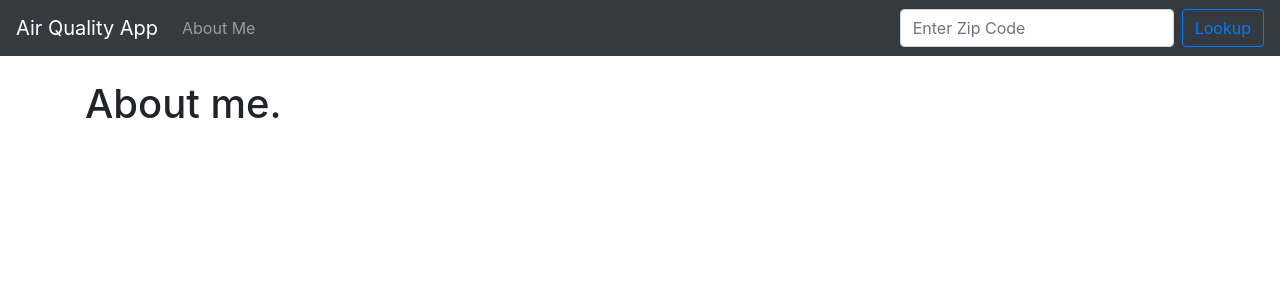
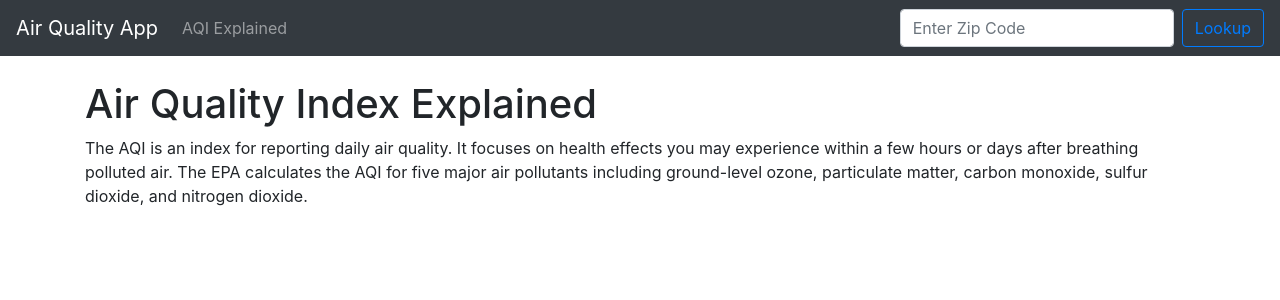
Before and after one commit to sahooavinash18/djangoAirQualityApp, a Django app: page /about.html in a window 1280 px wide. Shown: the top 300 px of the page. Run offline with Django 3.2, Linux system fonts and the light colour scheme.

Commit message:
Added AQI explained section

```diff
--- a/lookup/templates/about.html
+++ b/lookup/templates/about.html
@@ -4,7 +4,11 @@
 {% block content  %}
 
 
-<h1> About me. </h1>
+<h1> Air Quality Index Explained </h1>
+
+<p> The AQI is an index for reporting daily air quality. It focuses on
+	health effects you may experience within a few hours or days after breathing polluted air.
+The EPA calculates the AQI for five major air pollutants including ground-level ozone, particulate matter, carbon monoxide, sulfur dioxide, and nitrogen dioxide.</p>
 
 
 {% endblock%}
--- a/lookup/templates/base.html
+++ b/lookup/templates/base.html
@@ -41,7 +41,7 @@
     <ul class="navbar-nav mr-auto">
 
       <li class="nav-item">
-        <a class="nav-link" href="{% url 'about' %}">About Me</a>
+        <a class="nav-link" href="{% url 'about' %}">AQI Explained</a>
       </li>
 
 
```
